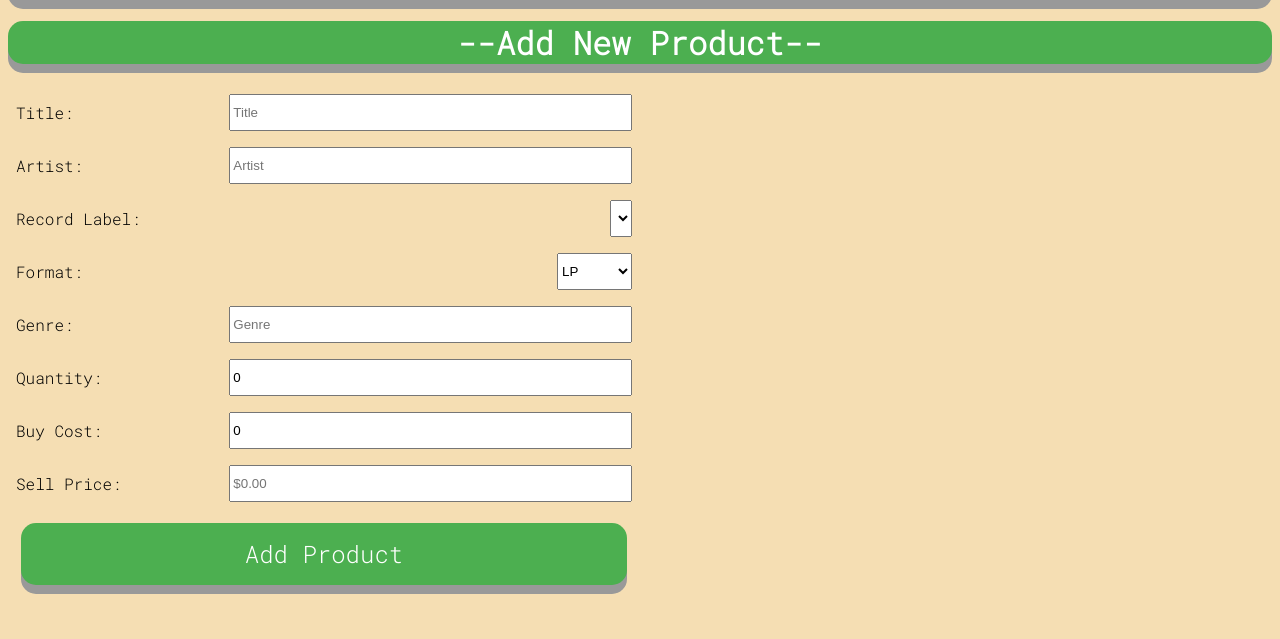
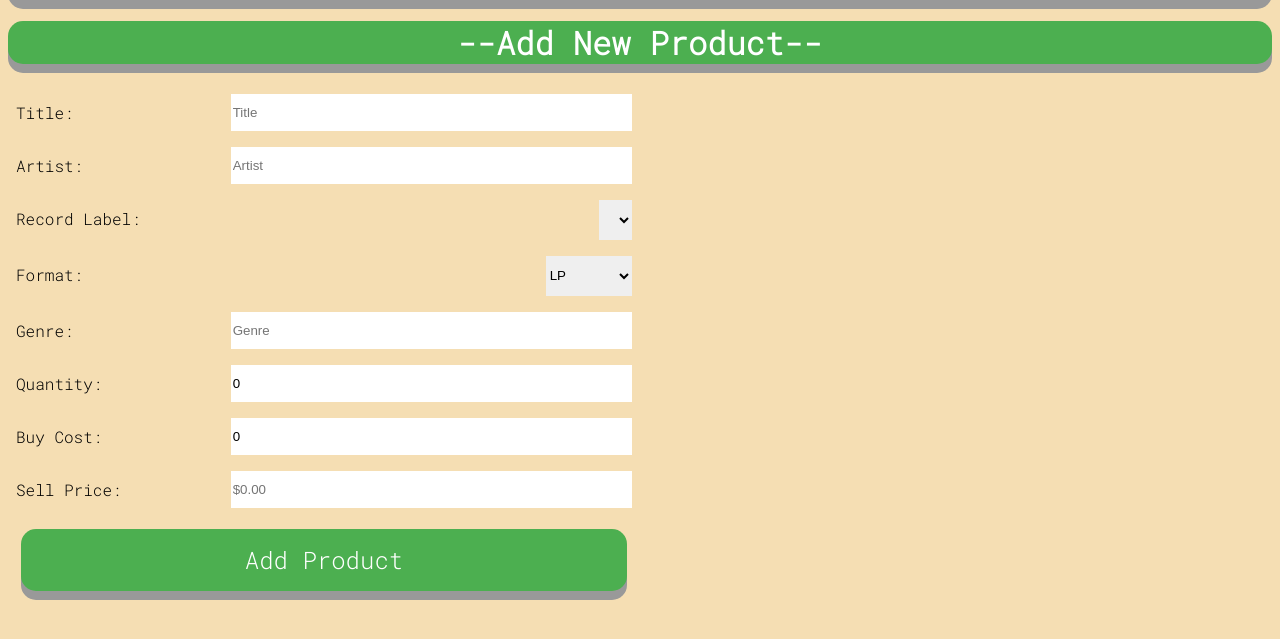
Before and after one commit to calumpetergunn/record_store_inventory, a Flask app: page /products/new in a window 1280 px wide. Shown: the part 116-755 px from the top of the page. Run offline with Flask 2, Linux system fonts and the light colour scheme; data that the repository does not hold is empty.

Commit message:
CSS to try fix edit form

```diff
--- a/static/form.css
+++ b/static/form.css
@@ -7,6 +7,8 @@ form > input {
 }
 
 .flex-container {
+    display: flex;
+    flex-direction: column;
     list-style-type: none;
     padding: 0;
     border-radius: 3px;
@@ -24,6 +26,13 @@ form > input {
     flex: 1;
 }
 
+.form-group > select {
+    padding: .5em 1em .5em 0;
+    height: 40px;
+    border: none;
+}
+
 .form-group > input {
     flex: 2;
+    border: none;
 }
--- a/static/linksbuttons.css
+++ b/static/linksbuttons.css
@@ -30,6 +30,6 @@
 
 .button-flex {
     position: relative;
-    display: block;
+    display: flex;
     margin-left: 40px;
 }
--- a/templates/record_labels/edit.html
+++ b/templates/record_labels/edit.html
@@ -14,7 +14,7 @@
             <label for="location">Artist:</label>
             <input type="text" id="location" name="location" value="{{record_label.location}}" placeholder="Location" required>
         </li>
-        <input class="buttons" type="submit" value="Edit Record Label">
+        <input class="buttons" type="submit" value="Update">
     </ul>
 </form>
 {% endblock %}
```
Also changed, not shown: templates/products/edit.html (+11 -7 lines).
